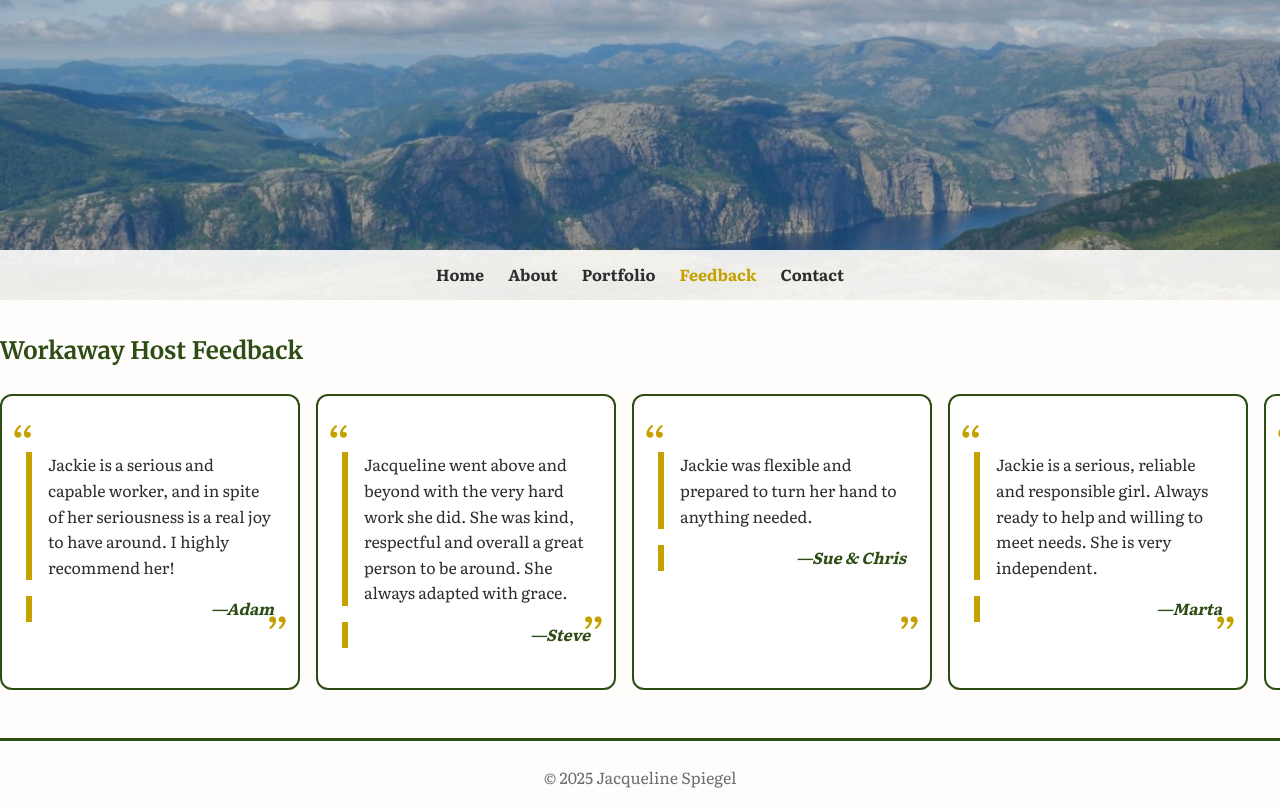
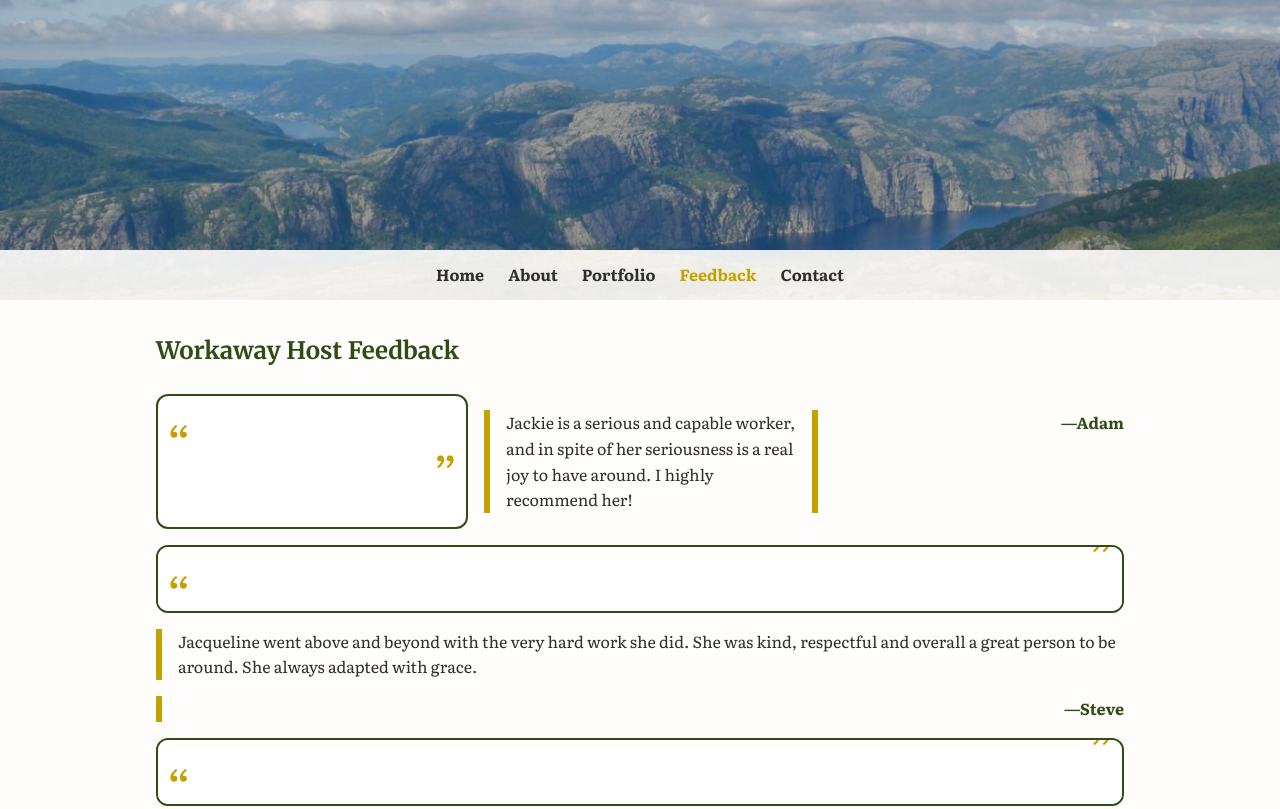
Before and after one commit to jackspiwrites/jacqueline-spiegel-site, a website: page travels.html in a window 1280 px wide. Shown: the top 809 px of the page. Drawn offline with Linux system fonts and the light colour scheme.

Commit message:
css and travels

```diff
--- a/css/styles.css
+++ b/css/styles.css
@@ -393,10 +393,6 @@ footer {
   height: 100%;
   border: none;
 }
-.feedback-gallery{display:flex;flex-direction:row;overflow-x:auto;gap:1rem;padding:1rem 0;}
-.review-box{background:#fff;border:2px solid var(--accent-dark);border-radius:6px;padding:1rem;cursor:pointer;}
-.review-box.collapsed{overflow:hidden;display:-webkit-box;-webkit-line-clamp:4;-webkit-box-orient:vertical;}
-.review-author{font-style:italic;margin-top:0.5rem;}
 #photo-modal,#review-modal{position:fixed;top:0;left:0;width:100%;height:100%;display:none;align-items:center;justify-content:center;background:rgba(0,0,0,0.6);z-index:5;}
 #photo-modal:not(.hidden),#review-modal:not(.hidden){display:flex;}
 #photo-modal .modal-content{position:relative;max-width:90%;max-height:90%;border-radius:8px;background:transparent;box-shadow:none;padding:0;display:flex;align-items:center;justify-content:center;}
@@ -436,8 +432,8 @@ footer {
   Feedback Gallery & Review Modal (Feedback)
 --------------------------------------*/
 .feedback-gallery {
-  display: flex;
-  overflow-x: auto;
+  display: grid;
+    grid-template-columns: repeat(auto-fill, minmax(260px, 1fr));
   gap: 1rem;
   padding: 1rem 0;
 }
@@ -449,14 +445,14 @@ footer {
   border-radius: 4px;
 }
 .review-box {
-  flex: 0 0 300px;
-  position: relative;
+    position: relative;
   background: #fff;
   border: 2px solid var(--accent-dark);
   border-radius: 12px;
   padding: 2.5rem 1.5rem 1.5rem;
   cursor: pointer;
-  overflow: hidden;
+   max-height: 220px;
+  overflow-y: auto;
 }
 .review-box p,
 .review-box .review-author {
@@ -485,15 +481,6 @@ footer {
   margin-top: 1rem;
   color: var(--accent-dark);
 }
-/* collapsed state: show only first four lines */
-.review-box.collapsed p:first-of-type {
-  display: -webkit-box;
-  -webkit-line-clamp: 6;
-  -webkit-box-orient: vertical;
-  overflow: hidden;
-  position: relative;
-}
-
 /* expanded state: show full text */
 .review-box.expanded p:first-of-type {
   display: block;
--- a/travels.html
+++ b/travels.html
@@ -22,13 +22,13 @@
       </nav>
     </div>
   </header>
-
+  <main>
     <!-- Feedback -->
     <section id="host-feedback" class="feature">
       <h2>Workaway Host Feedback</h2>
       <div class="feedback-gallery">
         <!-- Review #1 -->
-        <div class="review-box collapsed" data-index="0">
+           <div class="review-box" data-index="0"></div>
         <p>
             Jackie is a serious and capable worker, and in spite of her
             seriousness is a real joy to have around. I highly recommend her!
@@ -37,7 +37,7 @@
         </div>
 
         <!-- Review #2 -->
-        <div class="review-box collapsed" data-index="1">
+        <div class="review-box" data-index="1"></div>
         <p>
             Jacqueline went above and beyond with the very hard
             work she did. She was kind, respectful and overall a great
@@ -47,7 +47,7 @@
         </div>
 
         <!-- Review #3 -->
-        <div class="review-box collapsed" data-index="2">
+        <div class="review-box" data-index="2"></div>
         <p>
             Jackie was flexible and
            prepared to turn her hand to anything needed.
@@ -56,7 +56,7 @@
         </div>
 
         <!-- Review #4 -->
-        <div class="review-box collapsed" data-index="3">
+        <div class="review-box" data-index="3"></div>
         <p>
             Jackie is a serious, reliable and responsible girl. Always ready to help
             and willing to meet needs. She is very independent.
@@ -65,7 +65,7 @@
         </div>
 
         <!-- Review #5 -->
-        <div class="review-box collapsed" data-index="4">
+        <div class="review-box" data-index="4"></div>
         <p>
             I had the luck to work with Jackie for some weeks. It was awesome
             help from her. Also so glad to have had thoughtful conversations on many
@@ -76,7 +76,7 @@
         </div>
 
         <!-- Review #6 -->
-        <div class="review-box collapsed" data-index="5">
+        <div class="review-box" data-index="5"></div>
         <p>
             Jackie is amazing, in so many ways... Where to begin... She's great
             in all the help she gives... her organizing talent is beyond!!! And
@@ -94,7 +94,7 @@
         </div>
 
         <!-- Review #7 -->
-        <div class="review-box collapsed" data-index="6">
+        <div class="review-box" data-index="6"></div>
         <p>
             Jackie was so nice and friendly. She was honest and trustworthy. She
             also makes a great chili!
@@ -191,17 +191,6 @@
         reviewEnlarge.innerHTML = reviewBoxes[i].innerHTML;
         reviewEnlarge.classList.remove('collapsed', 'expanded');
       }
-
-      // Auto-scroll through reviews
-      const gallery = document.querySelector('.feedback-gallery');
-      let autoIndex = 0;
-      setInterval(() => {
-        autoIndex = (autoIndex + 1) % reviewBoxes.length;
-        gallery.scrollTo({
-          left: reviewBoxes[autoIndex].offsetLeft - gallery.offsetLeft,
-          behavior: 'smooth'
-        });
-      }, 5000);
         });
   </script>
 </body>
```
Lines whose indentation alone changed are shown as unchanged.
